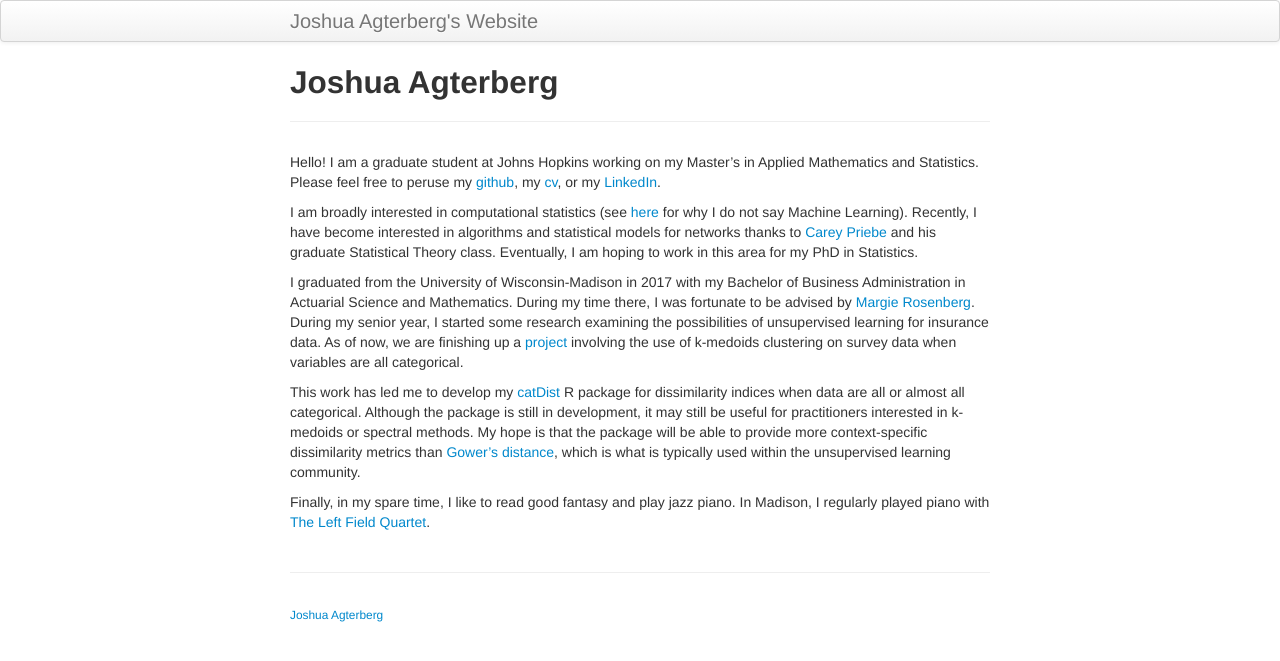
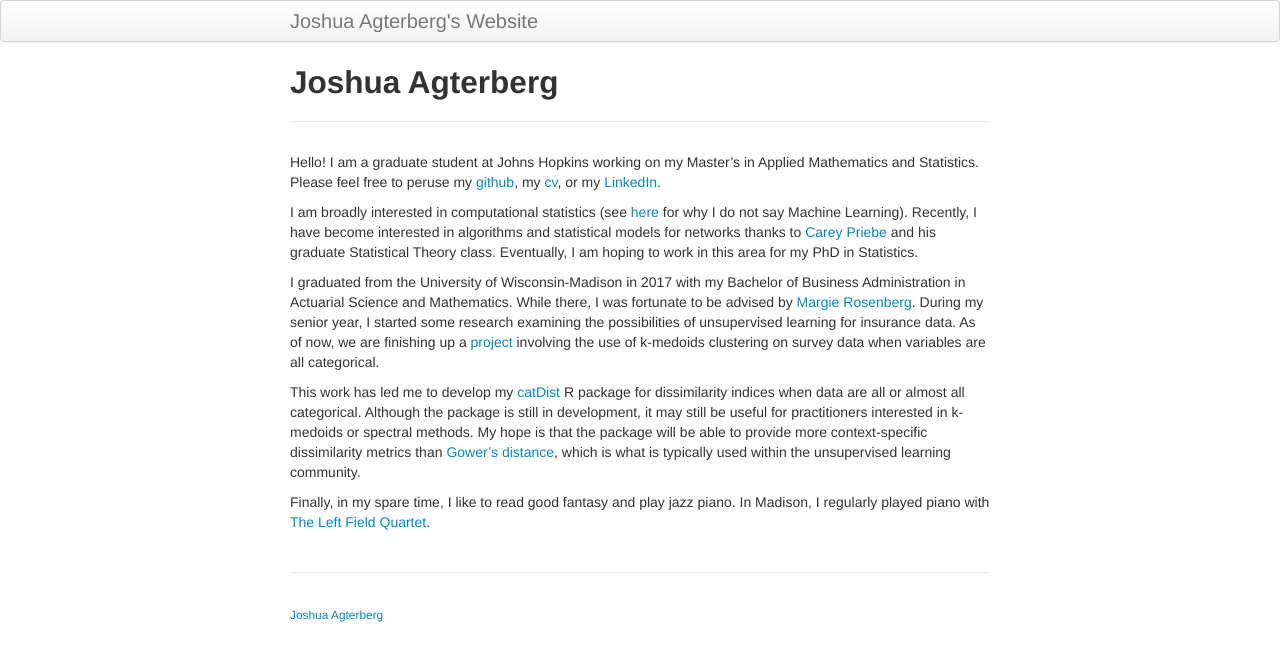
Before and after one commit to jagterberg/jagterberg.github.io, a Jekyll site: the page built from index.md, in a window 1280 px wide. Shown: the top 661 px of the page. Built offline with Jekyll 4.4.1, drawn with Linux system fonts in a browser that asks for light colours.

Commit message:
cv and small change

```diff
--- a/index.md
+++ b/index.md
@@ -12,7 +12,7 @@ Recently, I have become interested in algorithms and statistical models for netw
 and his graduate Statistical Theory class. Eventually, I am hoping to work in this area for my PhD in Statistics.
 
 I graduated from the University of Wisconsin-Madison in 2017 with my Bachelor of Business Administration in Actuarial
-Science and Mathematics.  During my time there, I was fortunate to be advised by [Margie Rosenberg](https://bus.wisc.edu/faculty/marjorie-rosenberg).
+Science and Mathematics.  While there, I was fortunate to be advised by [Margie Rosenberg](https://bus.wisc.edu/faculty/marjorie-rosenberg).
 During my senior year, I started some research examining the possibilities of unsupervised learning for insurance data.
 As of now, we are finishing up a [project](https://www.soa.org/pd/events/2017/predictive-analytics-symposium/pd-2017-09-predictive-analytics-session-010.pdf) involving the use of k-medoids clustering
 on survey data when variables are all categorical.
```
Also changed, not shown: 1 other file.
